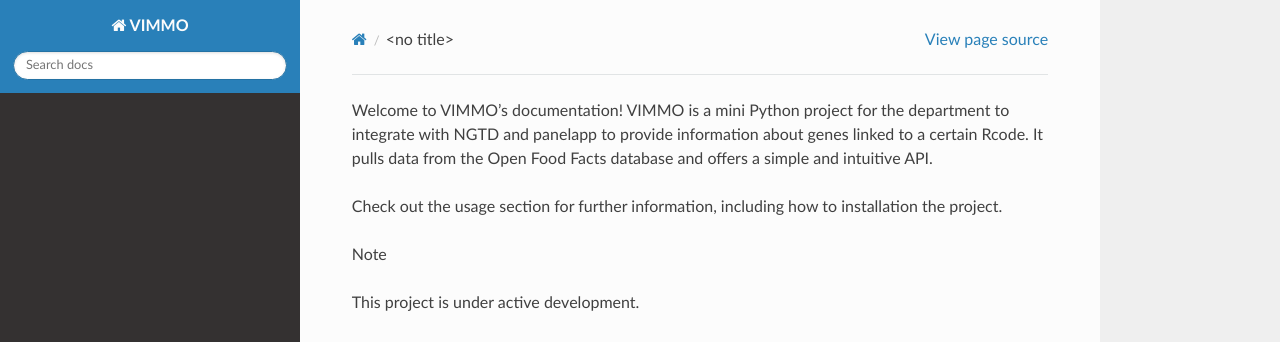
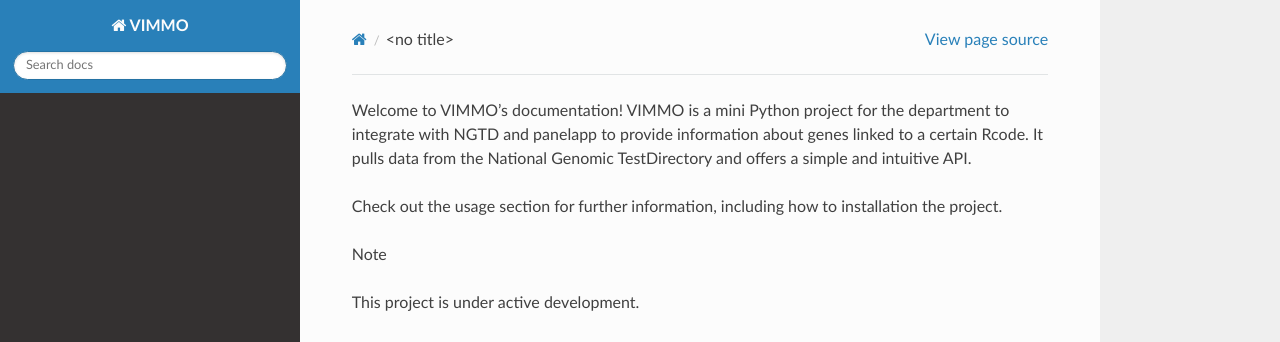
Before and after one commit to Mani-varma1/SoftwareDevelopmentVIMMO, a Sphinx documentation site: the page built from docs/index.rst, in a window 1280 px wide. Shown: the top 342 px of the page. Built offline with Sphinx 7.4.7 and the Read the Docs theme 3.1.0, drawn with Linux system fonts in a browser that asks for light colours.

Commit message:
Update index.rst

```diff
--- a/docs/index.rst
+++ b/docs/index.rst
@@ -1,5 +1,5 @@
 Welcome to VIMMO's documentation!
-VIMMO is a mini Python project for the department to integrate with NGTD and panelapp to provide information about genes linked to a certain Rcode. It pulls data from the Open Food Facts database and offers a simple and intuitive API.
+VIMMO is a mini Python project for the department to integrate with NGTD and panelapp to provide information about genes linked to a certain Rcode. It pulls data from the National Genomic TestDirectory and offers a simple and intuitive API.
 
 Check out the :doc:`usage` section for further information, including how to :ref:`installation` the project.
 
```
